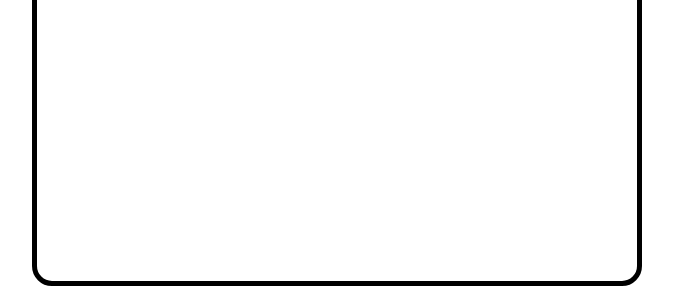
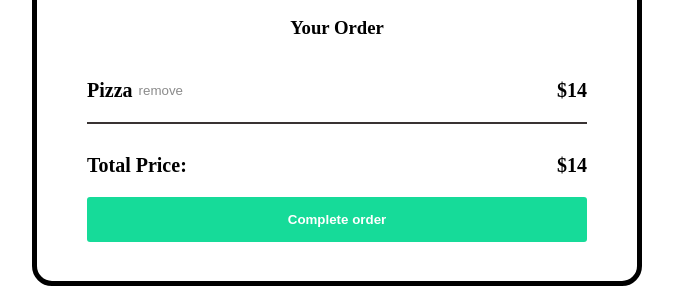
Before and after one commit to TorresJimboy/restaurant-ordering-app, a plain HTML site: page index.html in a window 1280 px wide. Shown: the part 724-1010 px from the top of the page, without its empty margins (303-976 px from the left). Drawn offline with Linux system fonts and the light colour scheme.

Commit message:
design update

```diff
--- a/index.css
+++ b/index.css
@@ -2,6 +2,7 @@ body {
     margin: 0;
 }
 
+/* Header Section */
 .container {
     margin: 0 auto 0 auto;
     width: 600px;
@@ -41,6 +42,7 @@ h1 {
     font-size: 18px;
 }
 
+/* Menu Section */
 .menu {
     margin: 0 50px 0 50px;
 }
@@ -91,3 +93,84 @@ h1 {
     margin-right: 0;
     margin-left: auto;
 }
+
+/* Cart Section */
+
+.cart {
+    margin: 20px 50px 0 50px;
+}
+
+.orders {
+    margin: 0;
+    width: 100%;
+}
+
+.orders-inner {
+    margin: 0;
+    display: flex;
+    flex-direction: column;
+}
+
+
+.order-title {
+    margin: 0;
+    text-align: center;
+}
+
+.order-items {
+    margin-top: 20px;
+    border-bottom: 2px solid #393333;
+    display: flex;
+    flex-direction: row;
+}
+
+.order-name {
+    font-weight: bold;
+    font-size: 20px;
+}
+
+.order-remove-btn {
+    border: none;
+    background-color: transparent;
+    font-weight: 400;
+    color: #8B8B8B;
+}
+
+.order-remove-btn:hover {
+    text-shadow: 0 0 1px black;
+}
+
+.order-remove-btn:focus {
+    outline: none;
+}
+
+.order-price {
+    margin-left: auto;
+    font-weight: bold;
+    font-size: 20px;
+}
+
+.total-container {
+    margin-top: 10px;
+    display: flex;
+}
+
+.total-text {
+    font-weight: bold;
+    font-size: 20px;
+}
+
+.total-amount {
+    margin-left: auto;
+    font-weight: bold;
+    font-size: 20px;
+}
+
+.complete-order-btn {
+    padding: 15px;
+    background-color: #16DB99;
+    border: none;
+    color: #ffffff;
+    font-weight: 700;
+    border-radius: 3px;
+}
--- a/index.html
+++ b/index.html
@@ -1,16 +1,40 @@
 <html>
     <head>
+        <meta charset="UTF-8">
+        <title>Jim's Ordering App</title>
        <link rel="stylesheet" href="index.css">
     </head>
     <body>
         <div class="container">
-            <header class="title-top">
+            <header class="title-top" role="img" aria-label="a juicy burger background">
                 <h1>Jim's Diner</h1>
                 <p class="title-desc">The best burger and pizzas in town</p>
             </header>
             <main>
-                <div class="menu" id="menu"></div>
-                <!-- Items Here -->
+                <section>
+                    <div class="menu" id="menu"></div>
+                    <!-- Items Here -->
+                </section>
+                <section>
+                    <div class="cart" id="cart">
+                    <!-- Selected Items Here -->
+                        <div class="orders">
+                            <div class="orders-inner">
+                                <h3 class="order-title">Your Order</h3>
+                                <div class="order-items">
+                                    <p class="order-name">Pizza</p>
+                                    <button class="order-remove-btn">remove</button>
+                                    <p class="order-price">$14</p>
+                                </div>
+                                <div class="total-container">
+                                    <p class="total-text">Total Price:</p>
+                                    <p class="total-amount">$14</p>
+                                </div>
+                                <button class="complete-order-btn" type="submit">Complete order</button>
+                            </div>
+                        </div>
+                    </div>
+                </section>
             </main>
         </div>
 	<script src="index.js" type="module"></script>
```
